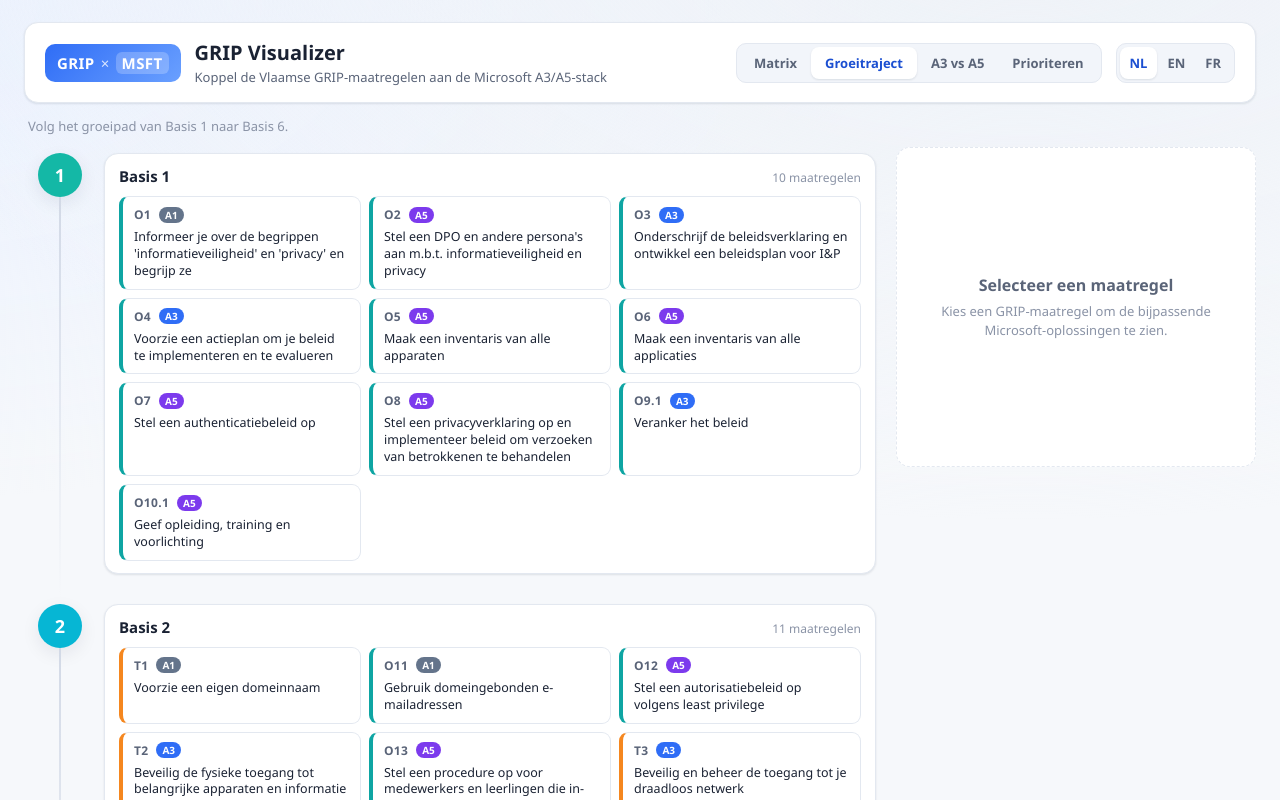
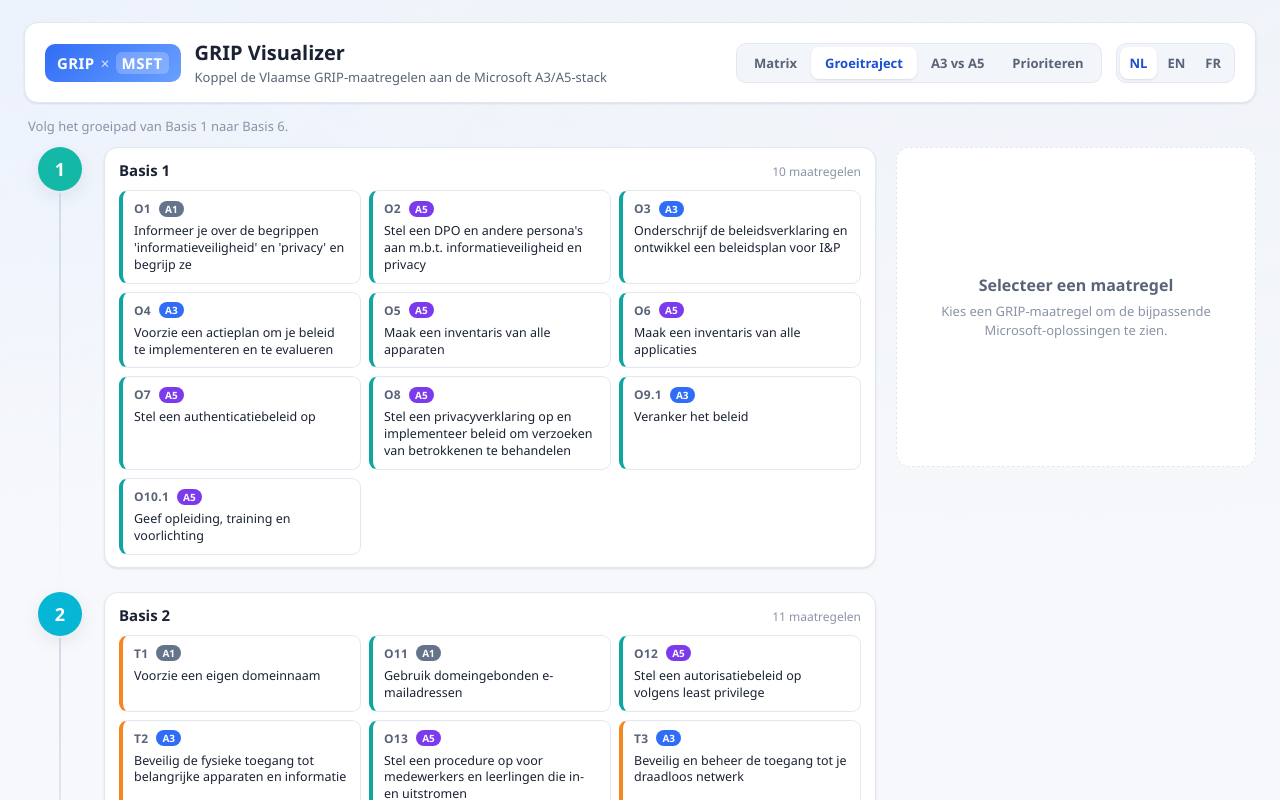
Before and after one commit to DevSecNinja/grip-visualizer, a React (Vite) app: page / in a window 1280 px wide. Both pictures are taken after a click on the tab "Groeitraject". Shown: the top 800 px of the page. Built offline with nearby package versions, Linux system fonts and the light colour scheme.

Commit message:
fix: adjust padding and position for improved layout consistency

```diff
--- a/src/styles/index.css
+++ b/src/styles/index.css
@@ -387,7 +387,7 @@
   display: grid;
   grid-template-columns: 56px 1fr;
   gap: 16px;
-  padding: 6px 0 18px;
+  padding: 0 0 18px;
 }
 .journey__marker {
   display: flex;
@@ -426,7 +426,7 @@
   content: '';
   position: absolute;
   left: 27px;
-  top: 50px;
+  top: 46px;
   bottom: -6px;
   width: 2px;
   background: linear-gradient(var(--line-strong), transparent);
```
